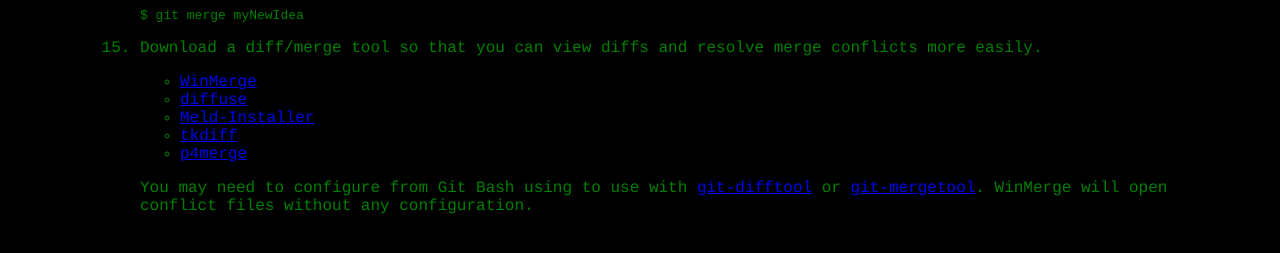
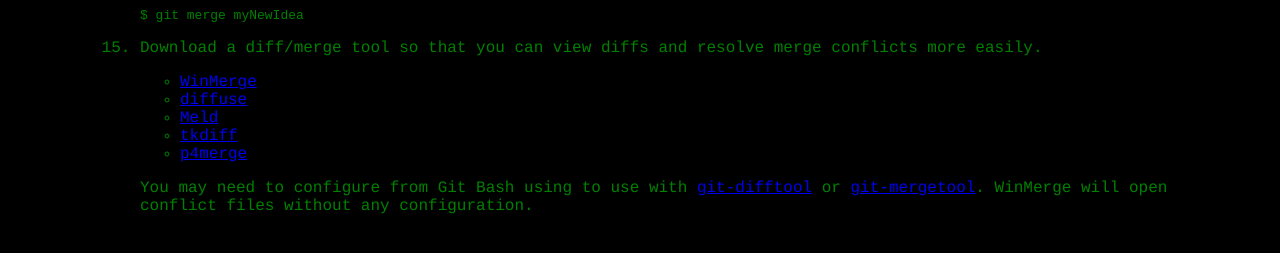
Before and after one commit to mikofski/BasicGitWorkFlow, a Jekyll site: the page built from index.md, in a window 1280 px wide and 900 px high, scrolled down 5058 px. Shown: the part 569-822 px from the top of the window. Built offline with Jekyll 4.4.1, drawn with Linux system fonts in a browser that asks for light colours; our own code applies the rules of GitHub Pages for plain Markdown files.

Commit message:
update link to meld

```diff
--- a/index.md
+++ b/index.md
@@ -113,7 +113,7 @@ conflicts more easily.
 
     * [WinMerge](http://winmerge.org/)
     * [diffuse](http://diffuse.sourceforge.net/)
-    * [Meld-Installer](http://sourceforge.net/projects/meld-installer/)
+    * [Meld](http://meldmerge.org/)
     * [tkdiff](http://sourceforge.net/projects/tkdiff/)
     * [p4merge](http://www.perforce.com/product/components/perforce-visual-merge-and-diff-tools)
 
```
